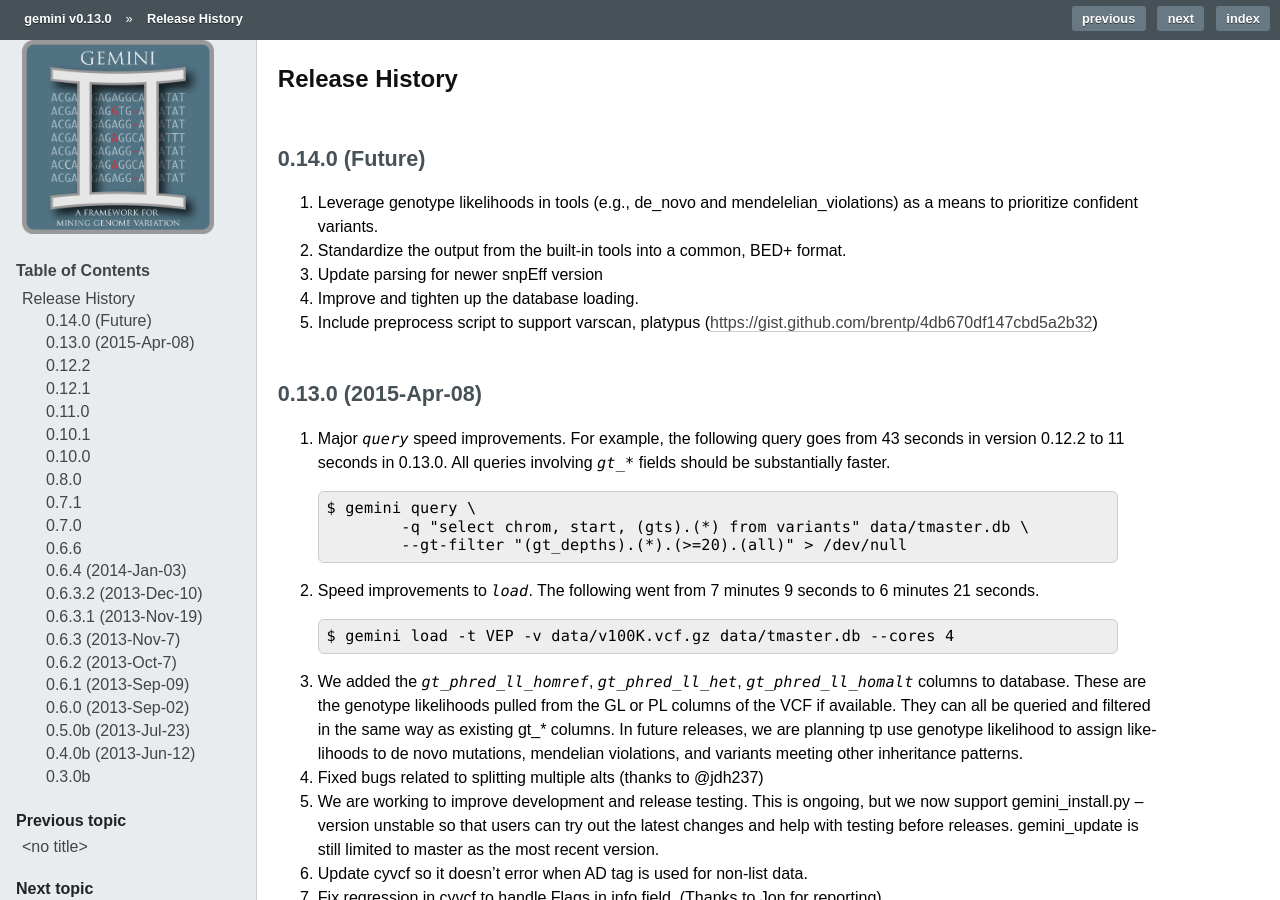
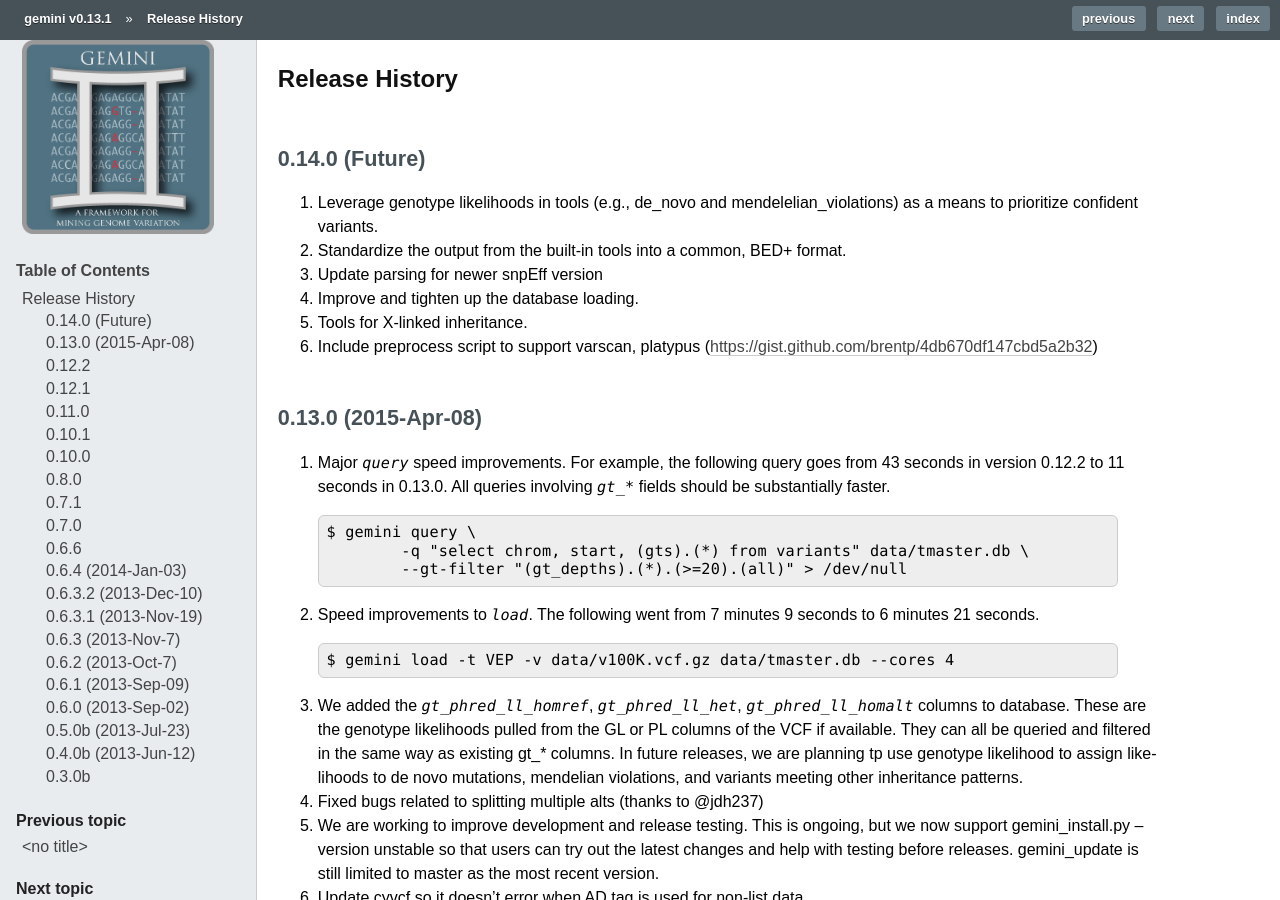
Before and after one commit to arq5x/gemini, a Sphinx documentation site: the page built from docs/content/history.rst, in a window 1280 px wide and 900 px high. Built offline with Sphinx 7.4.7, drawn with Linux system fonts in a browser that asks for light colours; formulas are drawn with MathJax 3; pages that are not in the unit, such as notebooks, are missing from menus; comment, search, counter and statistics services are not loaded; the version number is read from the project's files by our own code; some of the changed text lies outside the part shown.

Commit message:
verion 0.13.1

```diff
--- a/docs/content/history.rst
+++ b/docs/content/history.rst
@@ -8,7 +8,8 @@
 2. Standardize the output from the built-in tools into a common, BED+ format.
 3. Update parsing for newer snpEff version
 4. Improve and tighten up the database loading.
-5. Include preprocess script to support varscan, platypus (https://gist.github.com/brentp/4db670df147cbd5a2b32)
+5. Tools for X-linked inheritance.
+6. Include preprocess script to support varscan, platypus (https://gist.github.com/brentp/4db670df147cbd5a2b32)
 
 0.13.0 (2015-Apr-08)
 =======================================
--- a/gemini/version.py
+++ b/gemini/version.py
@@ -1 +1 @@
-__version__="0.13.0"
+__version__="0.13.1"
--- a/requirements.txt
+++ b/requirements.txt
@@ -14,4 +14,4 @@
 openpyxl>=1.6.1,<2.0.0
 scipy>=0.12.0
 Unidecode>=0.04.14
-gemini>=0.13.0
+gemini>=0.13.1
```
Also changed, not shown: 3 other files.
